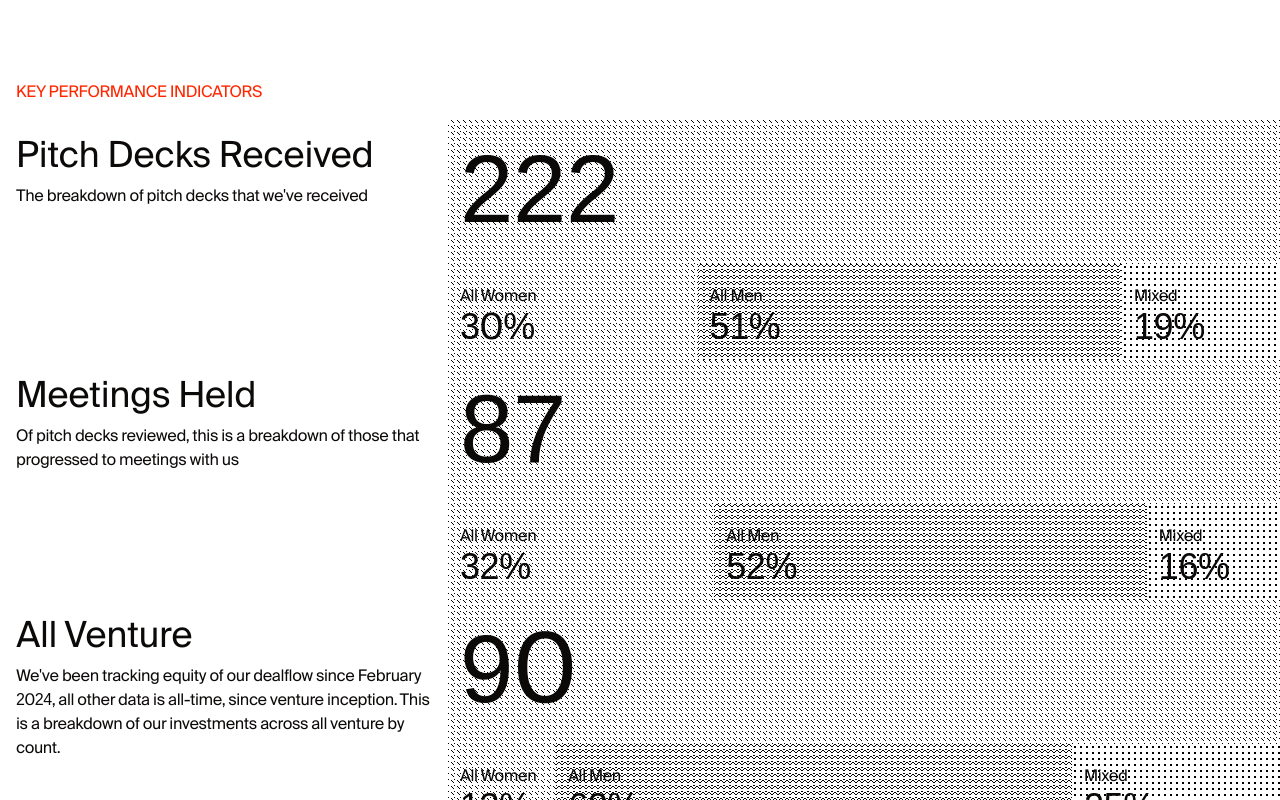
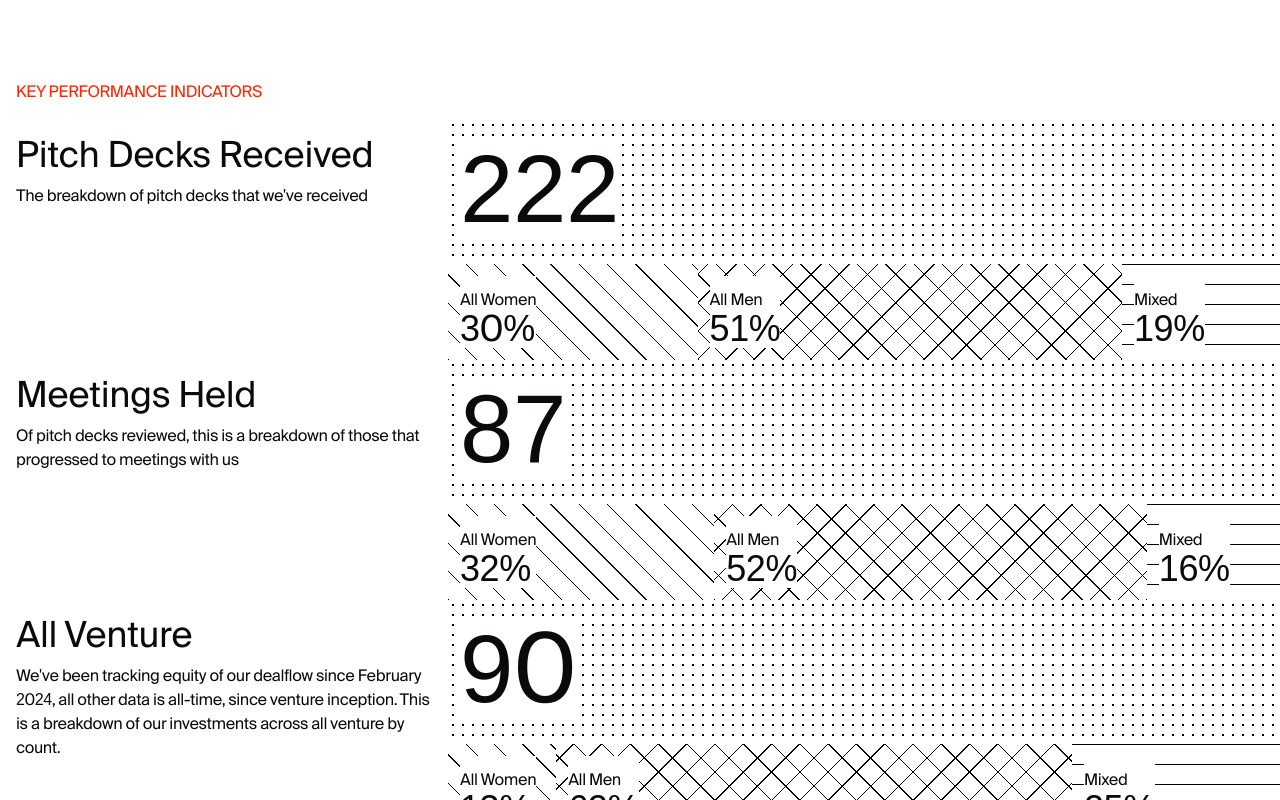
Before and after one commit to leandesigngmbh/panzel-family-office-2, a Next.js app: page / in a window 1280 px wide. Shown: the part 3080-3880 px from the top of the page. Built offline with nearby package versions, Linux system fonts and the light colour scheme.

Commit message:
modified patterns

```diff
--- a/src/app/globals.css
+++ b/src/app/globals.css
@@ -131,28 +131,79 @@
 
 
 
+
+/*
+
+.bg-hatch-diagonal-one {
+  background-image: repeating-linear-gradient(
+    45deg,
+    #000 0,
+    #000 1px,
+    transparent 1px,
+    transparent 10px
+  );
+  background-color: white;
+  background-size: 10px 10px;
+}
+
+.bg-hatch-diagonal-two {
+  background-image: repeating-linear-gradient(
+    -45deg,
+    #000 0,
+    #000 1px,
+    transparent 1px,
+    transparent 10px
+  );
+  background-color: white;
+  background-size: 10px 10px;
+}
+
+.bg-hatch-cross {
+  background-image:
+    repeating-linear-gradient(45deg, #000 0, #000 1px, transparent 1px, transparent 10px),
+    repeating-linear-gradient(-45deg, #000 0, #000 1px, transparent 1px, transparent 10px);
+  background-color: white;
+  background-size: 10px 10px;
+}
+
+.bg-hatch-dots {
+  background-image: radial-gradient(#000 1px, transparent 1px);
+  background-size: 10px 10px;
+  background-color: white;
+} */
+
+.bg-hatch-dots {
+  background-image: radial-gradient(#000 1px, transparent 1px);
+  background-size: 10px 10px;
+  background-color: white;
+}
+
+
 .bg-hatch-diagonal {
   background-image: repeating-linear-gradient(
     45deg,
     #000 0,
     #000 1px,
     transparent 1px,
-    transparent 6px
+    transparent 20px
   );
   background-color: white;
-  background-size: 6px 6px;
 }
 
 .bg-hatch-cross {
   background-image:
-    repeating-linear-gradient(45deg, #000 0, #000 1px, transparent 1px, transparent 6px),
-    repeating-linear-gradient(-45deg, #000 0, #000 1px, transparent 1px, transparent 6px);
+    repeating-linear-gradient(45deg, #000 0, #000 1px, transparent 1px, transparent 20px),
+    repeating-linear-gradient(-45deg, #000 0, #000 1px, transparent 1px, transparent 20px);
   background-color: white;
-  background-size: 6px 6px;
 }
 
-.bg-hatch-dots {
-  background-image: radial-gradient(#000 1px, transparent 1px);
-  background-size: 6px 6px;
+.bg-hatch-lines {
+  background-image: repeating-linear-gradient(
+    /* -45deg, */
+    #000 0,
+    #000 1px,
+    transparent 1px,
+    transparent 20px
+  );
   background-color: white;
 }
--- a/src/components/molecules/StatsSection.tsx
+++ b/src/components/molecules/StatsSection.tsx
@@ -13,7 +13,6 @@ type SubItem = {
 type StatsItemProps = {
   title: string;
   subtitle: string;
-
   textColor?: "white" | undefined;
   subItems: SubItem[];
 };
@@ -26,7 +25,6 @@ const statsItems: StatsItemProps[] = [
   {
     title: "Pitch Decks Received",
     subtitle: "The breakdown of pitch decks that we've received",
-
     textColor: "white",
     subItems: [
       { from: 0, to: 222 },
@@ -39,7 +37,6 @@ const statsItems: StatsItemProps[] = [
     title: "Meetings Held",
     subtitle:
       "Of pitch decks reviewed, this is a breakdown of those that progressed to meetings with us",
-
     subItems: [
       { from: 0, to: 87 },
       { from: 0, to: 32, prefix: "All Women", suffix: "%" },
@@ -51,7 +48,6 @@ const statsItems: StatsItemProps[] = [
     title: "All Venture",
     subtitle:
       "We've been tracking equity of our dealflow since February 2024, all other data is all-time, since venture inception. This is a breakdown of our investments across all venture by count.",
-
     subItems: [
       { from: 0, to: 90 },
       { from: 0, to: 13, prefix: "All Women", suffix: "%" },
@@ -62,7 +58,6 @@ const statsItems: StatsItemProps[] = [
   {
     title: "Startup Investments",
     subtitle: "This is a breakdown of our startups by amount invested.",
-
     subItems: [
       { from: 0, to: 67 },
       { from: 0, to: 15, prefix: "All Women", suffix: "%" },
@@ -73,7 +68,6 @@ const statsItems: StatsItemProps[] = [
   {
     title: "Fund Investments",
     subtitle: "This is a breakdown of funds by amount invested.",
-
     subItems: [
       { from: 0, to: 23 },
       { from: 0, to: 13, prefix: "All Women", suffix: "%" },
@@ -83,16 +77,17 @@ const statsItems: StatsItemProps[] = [
   },
 ];
 
-const HATCH_PATTERN_MAP: Record<string, string[]> = {
-  default: ["bg-hatch-diagonal", "bg-hatch-cross", "bg-hatch-dots"],
-};
-
-const getHatchPatterns = (pattern: string) =>
-  HATCH_PATTERN_MAP[pattern] || HATCH_PATTERN_MAP["default"];
+// 1. mainItem = cross
+// 2. subItems = [dots, diagonal-one, diagonal-two]
+const HATCH_PATTERN_LIST = [
+  "bg-hatch-dots",
+  "bg-hatch-diagonal",
+  "bg-hatch-cross",
+  "bg-hatch-lines",
+];
 
 const RemainingStatsItems = ({ items }: RemainingStatsItemProps) => {
-  const hatchList = getHatchPatterns("default");
-  const subItemPatterns = items.map((_, i) => hatchList[i % hatchList.length]);
+  const subItemPatterns = items.map((_, i) => HATCH_PATTERN_LIST[i + 1] ?? "");
 
   return (
     <div className="w-full flex text-4xl">
@@ -100,15 +95,18 @@ const RemainingStatsItems = ({ items }: RemainingStatsItemProps) => {
         <div
           key={i}
           className={cn(
-            "flex flex-col items-start justify-end p-3 min-h-24",
+            "flex flex-col items-start justify-end p-3",
             subItemPatterns[i]
           )}
           style={{ width: `${item.to}%` }}
         >
-          {item.prefix && <span className="text-base">{item.prefix}</span>}
-          <div>
-            <CountUp from={+item.from} to={+item.to} />
-            {item.suffix && <span>{item.suffix}</span>}
+          <div className="bg-white leading-none">
+            {item.prefix && <span className="text-base">{item.prefix}</span>}
+
+            <div>
+              <CountUp from={+item.from} to={+item.to} />
+              {item.suffix && <span>{item.suffix}</span>}
+            </div>
           </div>
         </div>
       ))}
@@ -116,20 +114,20 @@ const RemainingStatsItems = ({ items }: RemainingStatsItemProps) => {
   );
 };
 
-const StatsItem = ({ title, subtitle, pattern, subItems }: StatsItemProps) => {
+const StatsItem = ({ title, subtitle, subItems }: StatsItemProps) => {
   const mainItem = subItems[0];
   const otherItems = subItems.slice(1);
-  const mainPattern = getHatchPatterns(pattern)[0];
+
+  const mainPattern = HATCH_PATTERN_LIST[0]; // "bg-hatch-cross"
 
   return (
-    <li className="flex w-full group hover:bg-gray-200 transition-colors duration-300">
+    <li className="flex w-full bg-white group hover:bg-gray-200 transition-colors duration-300">
       <div className="flex flex-col p-4 min-h-52 gap-2 max-w-md w-full">
         <h2 className="text-4xl">{title}</h2>
         <p>{subtitle}</p>
       </div>
 
       <div className={cn("flex-1 flex flex-col justify-end")}>
-        {/* MAIN ITEM */}
         {mainItem && (
           <div
             className={cn(
@@ -140,17 +138,14 @@ const StatsItem = ({ title, subtitle, pattern, subItems }: StatsItemProps) => {
             {mainItem.prefix && (
               <span className="text-base">{mainItem.prefix}</span>
             )}
-            <div>
+            <div className="bg-white">
               <CountUp from={+mainItem.from} to={+mainItem.to} />
               {mainItem.suffix && <span>{mainItem.suffix}</span>}
             </div>
           </div>
         )}
 
-        {/* REMAINING ITEMS */}
-        {otherItems.length > 0 && (
-          <RemainingStatsItems items={otherItems} pattern={pattern} />
-        )}
+        {otherItems.length > 0 && <RemainingStatsItems items={otherItems} />}
       </div>
     </li>
   );
@@ -163,7 +158,7 @@ const StatsSection = () => {
         Key Performance Indicators
       </h2>
 
-      <div className="w-full">
+      <div className="w-full flex flex-col">
         {statsItems.map((item, i) => (
           <StatsItem {...item} key={i} />
         ))}
```
